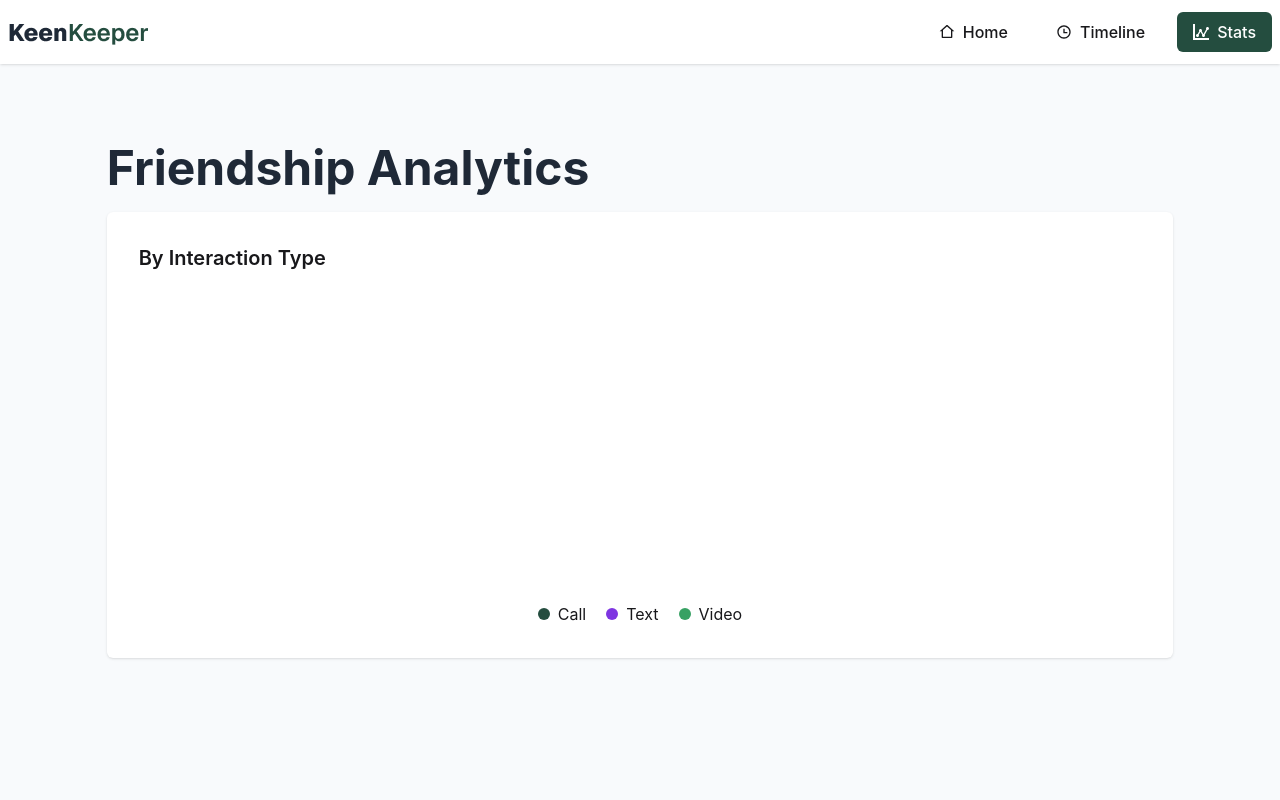
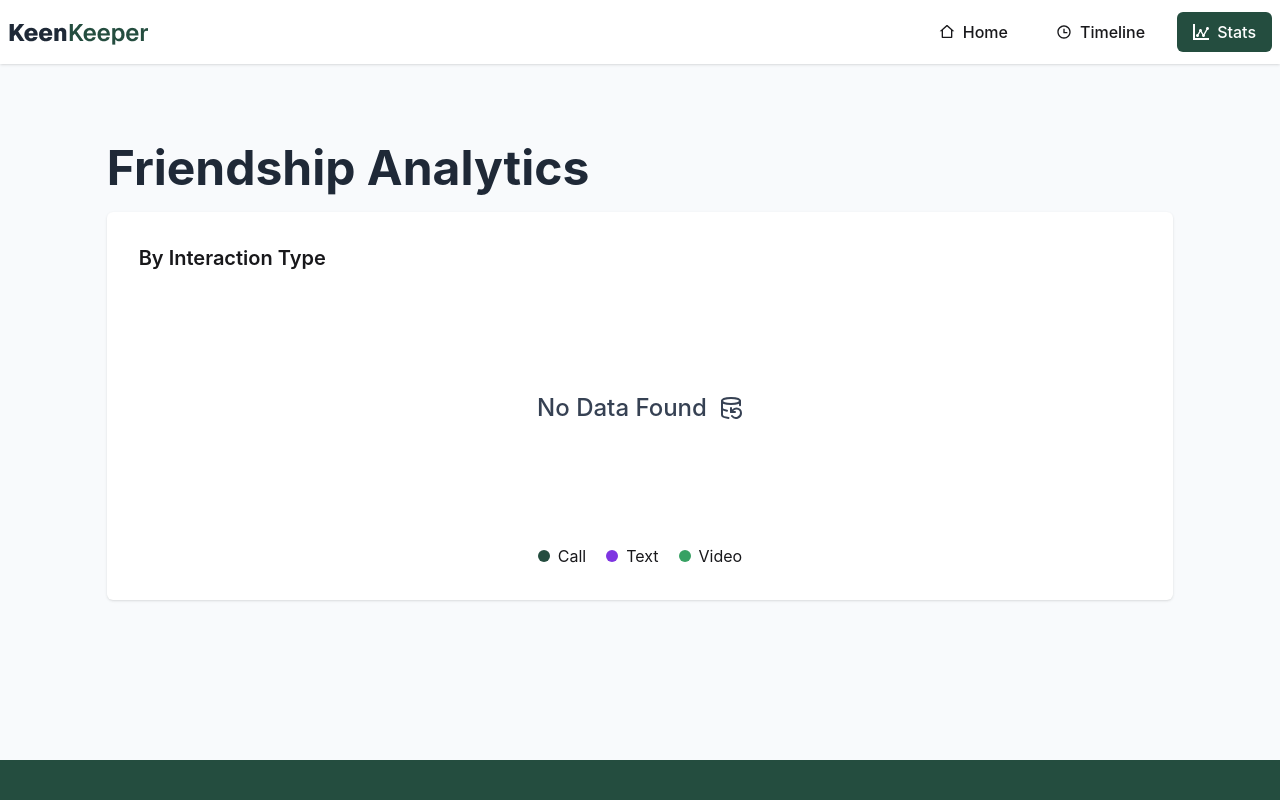
Before and after one commit to MRrana26/assignment-7, a React (Vite) app: page /stats in a window 1280 px wide. Shown: the top 800 px of the page. Built offline with nearby package versions, Linux system fonts and the light colour scheme.

Commit message:
No data found message added in  Timeline and Stats

```diff
--- a/src/components/stats/Stats.jsx
+++ b/src/components/stats/Stats.jsx
@@ -1,6 +1,7 @@
 import React, { useContext } from 'react';
 import { PieChart, Pie, ResponsiveContainer, Cell, Tooltip } from 'recharts';
 import { CallFriendContext } from '../../context/CallContext';
+import { LuDatabaseBackup } from 'react-icons/lu';
 
 const Stats = () => {
     const { callFriends } = useContext(CallFriendContext);
@@ -8,6 +9,7 @@ const Stats = () => {
     const callCount = callFriends.filter(count => count.type === 'Call').length;
     const textCount = callFriends.filter(count => count.type === 'Text').length;
     const videoCount = callFriends.filter(count => count.type === 'Video').length;
+    const count = callFriends.filter(count => count).length;
 
     const chartData = [
         { name: 'Call', value: callCount },
@@ -16,18 +18,22 @@ const Stats = () => {
     ];
 
 
+
+
+
     const COLORS = ['#244D3F', '#7E35E1', '#37A163'];
 
     return (
         <div className='w-10/12 mx-auto py-20'>
             <h1 className='text-3xl md:text-4xl lg:text-5xl font-bold text-[#1F2937] mb-5'>Friendship Analytics</h1>
 
+
             <div className='bg-white rounded-md p-8 shadow-sm'>
                 <h3 className='mb-10 text-xl font-semibold'>By Interaction Type</h3>
 
                 <div className='flex justify-center items-center w-full'>
 
-                    <div style={{ width: '100%', maxWidth: '250px', minHeight: '250px' }}>
+                    {count !== 0 ? <div style={{ width: '100%', maxWidth: '250px', minHeight: '250px' }}>
                         <ResponsiveContainer width="100%" aspect={1}>
                             <PieChart>
                                 <Tooltip/>
@@ -45,7 +51,7 @@ const Stats = () => {
                                 </Pie>
                             </PieChart>
                         </ResponsiveContainer>
-                    </div>
+                    </div> : <h1 className='flex items-center justify-center gap-3 py-20 font-medium text-gray-700 text-2xl'>No Data Found <LuDatabaseBackup /></h1>}
                 </div>
 
 
--- a/src/components/timeLineHistory/TimeLineHistory.jsx
+++ b/src/components/timeLineHistory/TimeLineHistory.jsx
@@ -1,6 +1,7 @@
 import React, { useContext, useState } from 'react';
 import { CallFriendContext } from '../../context/CallContext';
 import { MdKeyboardArrowDown } from 'react-icons/md';
+import { LuDatabaseBackup } from 'react-icons/lu';
 
 
 
@@ -10,7 +11,10 @@ const TimeLineHistory = () => {
     const { callFriends } = useContext(CallFriendContext);
     const [filter, setFilter] = useState('All');
 
+
     const filterData = filter === 'All' ? callFriends : callFriends.filter((flt) => flt.type === filter);
+
+    const count = filterData.length;
 
     return (
         <div className='w-10/12 mx-auto py-10 space-y-5'>
@@ -24,7 +28,10 @@ const TimeLineHistory = () => {
                     <li><a onClick={()=> setFilter('Video')} className='mt-2 shadow'>Video</a></li>
                 </ul>
             </div>
-            {
+
+
+            {count !== 0 ? <div>
+                {
                 filterData.map((friend, index) => (
                     <div key={index} className='flex bg-white p-5 rounded-xl gap-5 my-2 shadow-md'>
 
@@ -42,6 +49,7 @@ const TimeLineHistory = () => {
                     </div>
                 ))
             }
+            </div> : <h1 className='flex items-center justify-center gap-3 py-20 font-medium text-gray-700 text-2xl'>No Data Found <LuDatabaseBackup /></h1>}
 
         </div>
     );
```
